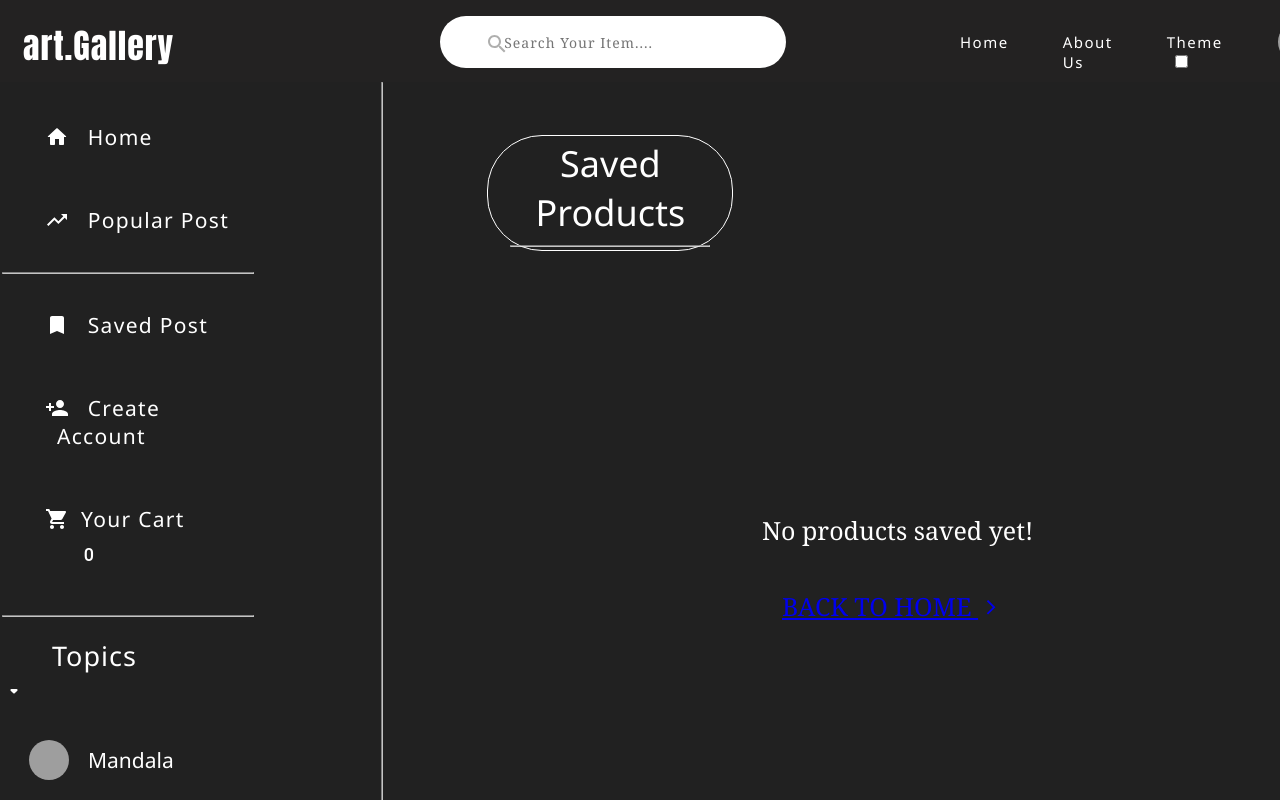
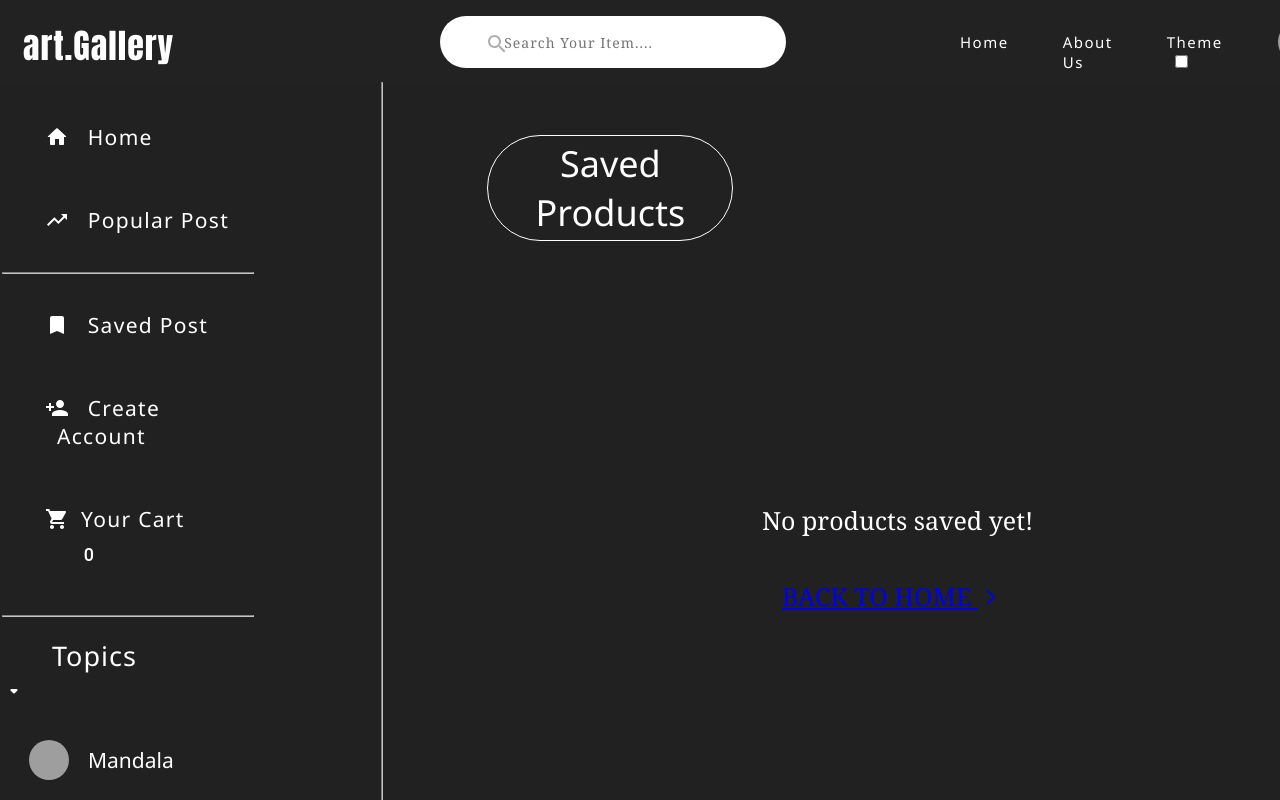
Before and after one commit to Pragyani/art-gallery, a React (Create React App) app: page /saved-post in a window 1280 px wide. Built offline with nearby package versions, Linux system fonts and the light colour scheme; grey boxes are pictures that could not be loaded.

Commit message:
add : deleting horizontal line in savedPost.js

```diff
--- a/src/pages/SavedPost/SavedPost.jsx
+++ b/src/pages/SavedPost/SavedPost.jsx
@@ -16,7 +16,7 @@ const SavedProducts = () => {
             <SideBar />
             <hr className="saved-hr" />
             <div className="saved-products-container">
-                <h1>Saved Products  <hr className="saved-headline-hr" /></h1>
+                <h1>Saved Products </h1>
                 <div className="saved-products-list">
                     {savedProducts.length === 0 ? (
                         <p className="home-cl-pge">No products saved yet! <br /> <span><Link to={'/'}>BACK TO HOME <ArrowForwardIosIcon className="arr" /></Link></span></p>
```
